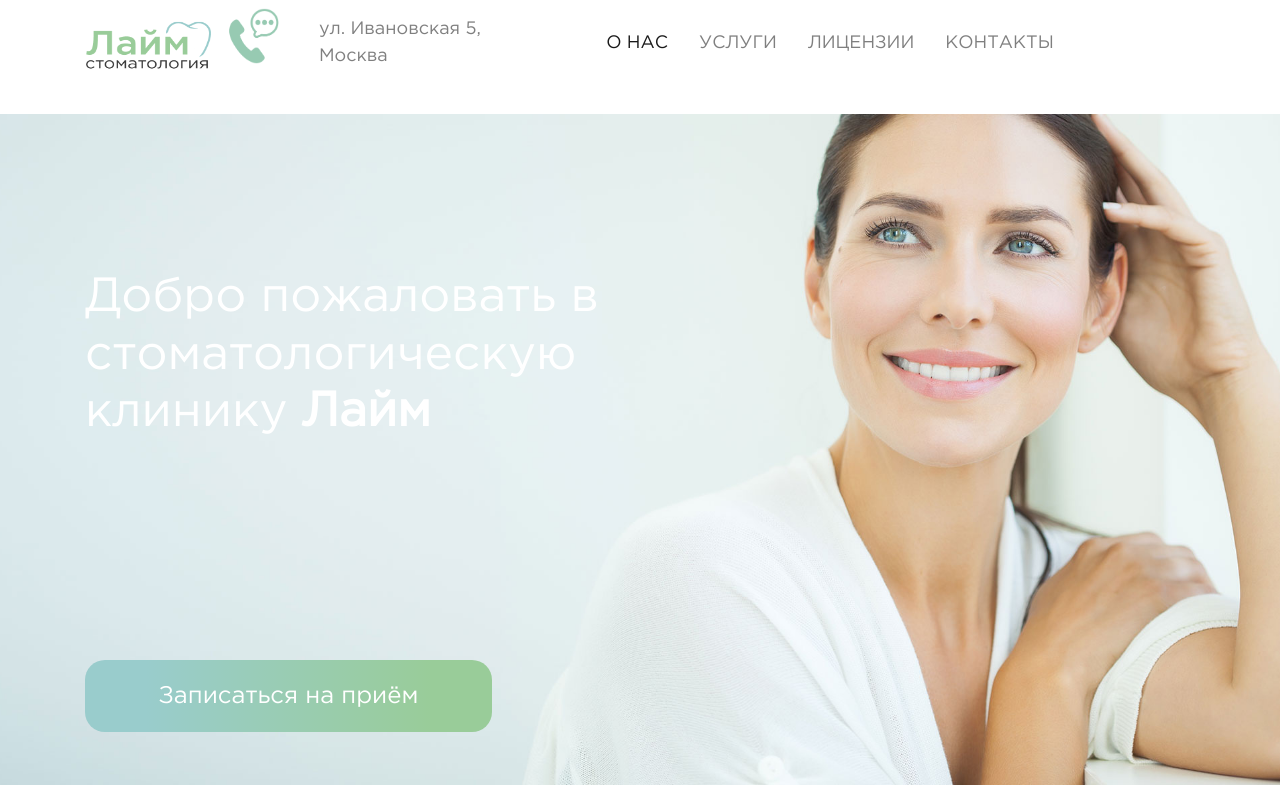
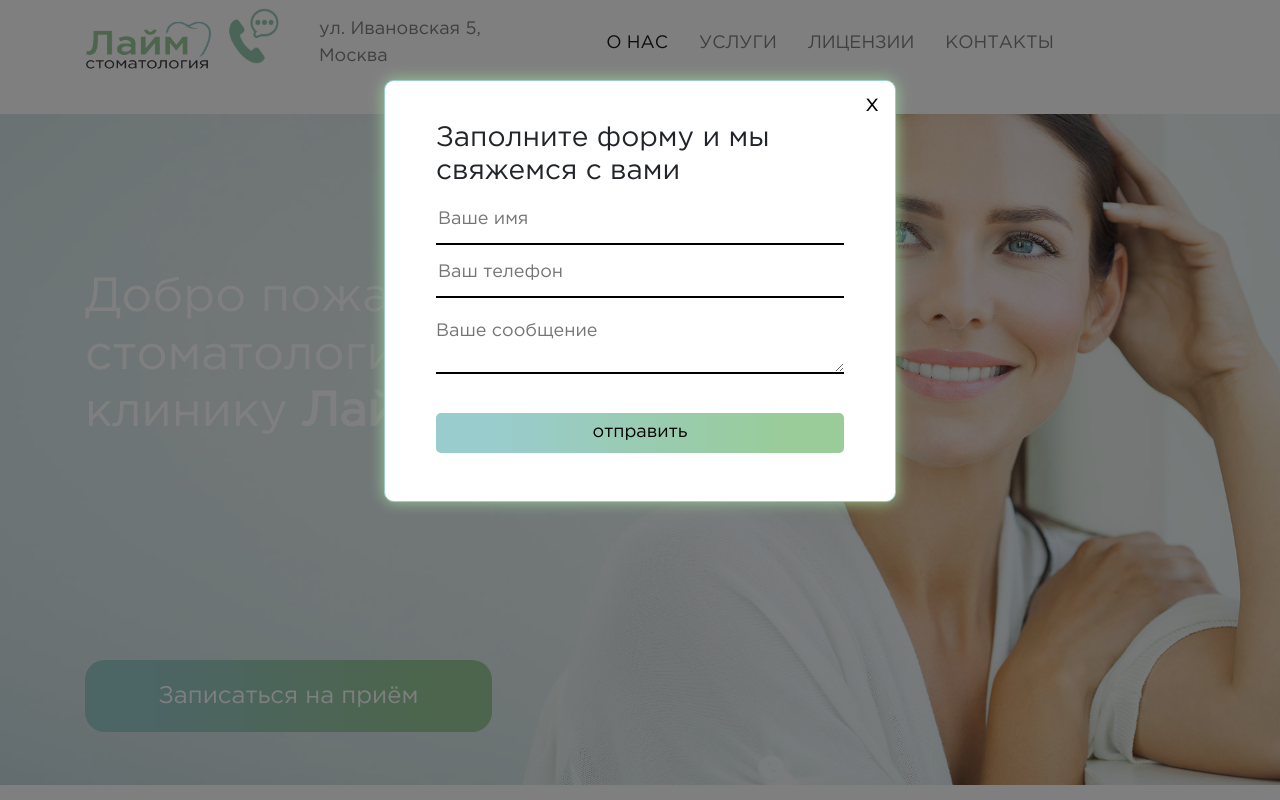
Before and after one commit to ArtemDrushchyts/ArtemDrushchyts.github.io, a plain HTML site: page index.html in a window 1280 px wide. Shown: the top 800 px of the page. Drawn offline with nearby package versions, Linux system fonts and the light colour scheme; files whose address does not match are found by name.

Commit message:
feat: add modal

```diff
--- a/css/style.css
+++ b/css/style.css
@@ -254,6 +254,81 @@ input {
 .footer__block {
 	margin-left: 157px;
 }
+
+.overlay {
+	position: fixed;
+	top: 0;
+	width: 100%;
+	height: 100%;
+	z-index: 3;
+	background-color: rgba(0, 0, 0, 0.5);
+}
+.popup {
+	position: fixed;
+	z-index: 4;
+	margin: 5rem 30% 0 30%;
+	width: 40%;
+	background-color: white;
+	padding-bottom: 3rem;
+	border-radius: 10px;
+	border: 1px solid #99cccc;
+	display: flex;
+	flex-direction: column;
+	box-shadow: 0 0 15px #99cc99;
+}
+.popup-form {
+	margin: 0;
+}
+
+.popup-contact {
+	width: 80%;
+	margin: 0 auto;
+}
+
+.popup-field {
+	width: 100%;
+	background-color: #fff !important;
+	height: 3rem !important;
+	border: none!important;
+	border-bottom: 2px solid black !important;
+	outline: none;
+	margin-bottom: 5px;
+}
+
+.popup-textarea {
+	width: 100%;
+	background-color: #fff;
+	border: none;
+	border-bottom: 2px solid black;
+	padding: 0;
+	outline: none;
+	margin-top: 15px;
+}
+.popup-submit {
+	width: 100%;
+	height: 2.5rem;
+	margin-top: 30px;
+	border-radius: 5px;
+	border: none;
+	background-color: #99cc99;
+	background-image: linear-gradient(to right, #99cccc 0%, #99cccc 15%, #99cc99 85%, #99cc99 100%);
+}
+
+.popup-close {
+	align-self: flex-end;
+	padding: 0;
+	cursor: pointer;
+	background: transparent;
+	border: 0;
+	font-size: 1.5rem;
+	opacity: 1;
+	margin-right: 1rem;
+	margin-top: 0.3rem;
+}
+.popup-close:focus, .popup-submit:focus {
+	outline: none;
+}
+
 
 @media screen and (max-width: 1310px) {
 	.form__title {
--- a/index.html
+++ b/index.html
@@ -289,6 +289,25 @@
     </div>
   </section>
 
+  <div class="overlay">
+    <div class="popup">
+      <button class="popup-close" type="button"aria-label="Close">
+        <span aria-hidden="true">x</span>
+      </button>
+      <div class="popup-contact">
+        <h3>Заполните форму и мы свяжемся с вами</h3>
+        <div class="popup-form">
+          <form action="#" class="popup-form">
+            <input class="popup-field" type="text" placeholder="Ваше имя">
+            <input class="popup-field" type="tel" placeholder="Ваш телефон">
+            <textarea name="message" class="popup-textarea" id="" cols="20" rows="2" placeholder="Ваше сообщение"></textarea>
+            <button type="submit" id="popup-submit" class="popup-submit">отправить</button>
+          </form>
+        </div>
+      </div>
+    </div>
+  </div>
+
   <script type="text/javascript" charset="utf-8" async
     src="https://api-maps.yandex.ru/services/constructor/1.0/js/?um=constructor%3A2fd7d44bfb90f8d4ea0f23832ade921edd45c0989ca29d58fcc90e954ed5975e&amp;width=100%25&amp;height=420&amp;lang=ru_RU&amp;scroll=false"></script>
 
```
Also changed, not shown: js/main.js (line endings or trailing spaces).
